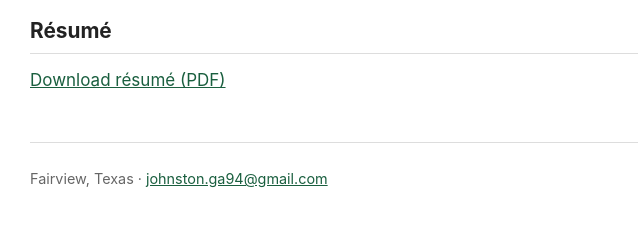
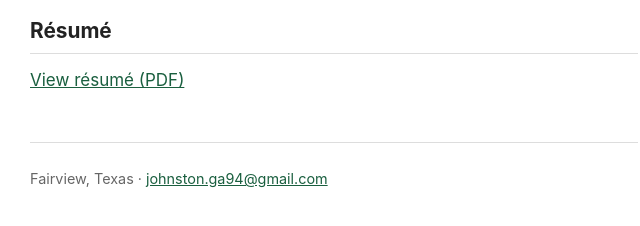
Before and after one commit to Grant-Johnston/grant-johnston.github.io, a plain HTML site: page index.html in a window 1280 px wide. Shown: the part 1046-1272 px from the top of the page, 306-946 px from the left. Drawn offline with Linux system fonts and the light colour scheme.

Commit message:
Update index.html

```diff
--- a/index.html
+++ b/index.html
@@ -68,7 +68,7 @@ footer { margin-top: 3rem; padding-top: 1.5rem; border-top: 1px solid #ddd; font
 
 
 <h2>R&eacute;sum&eacute;</h2>
-<p><a href="resume.pdf">Download r&eacute;sum&eacute; (PDF)</a></p>
+<p><a href="resume.pdf">View r&eacute;sum&eacute; (PDF)</a></p>
 
 
 <footer>
```
